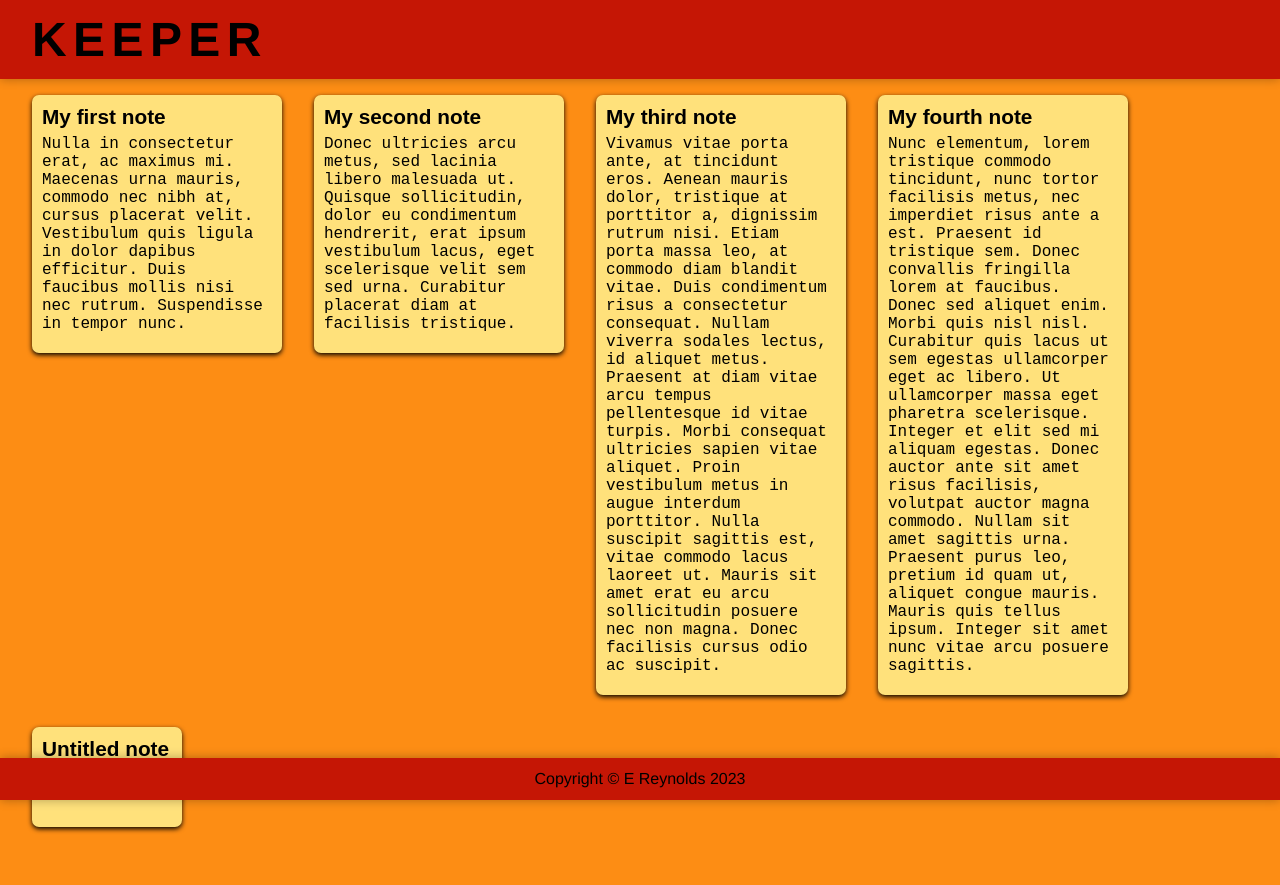
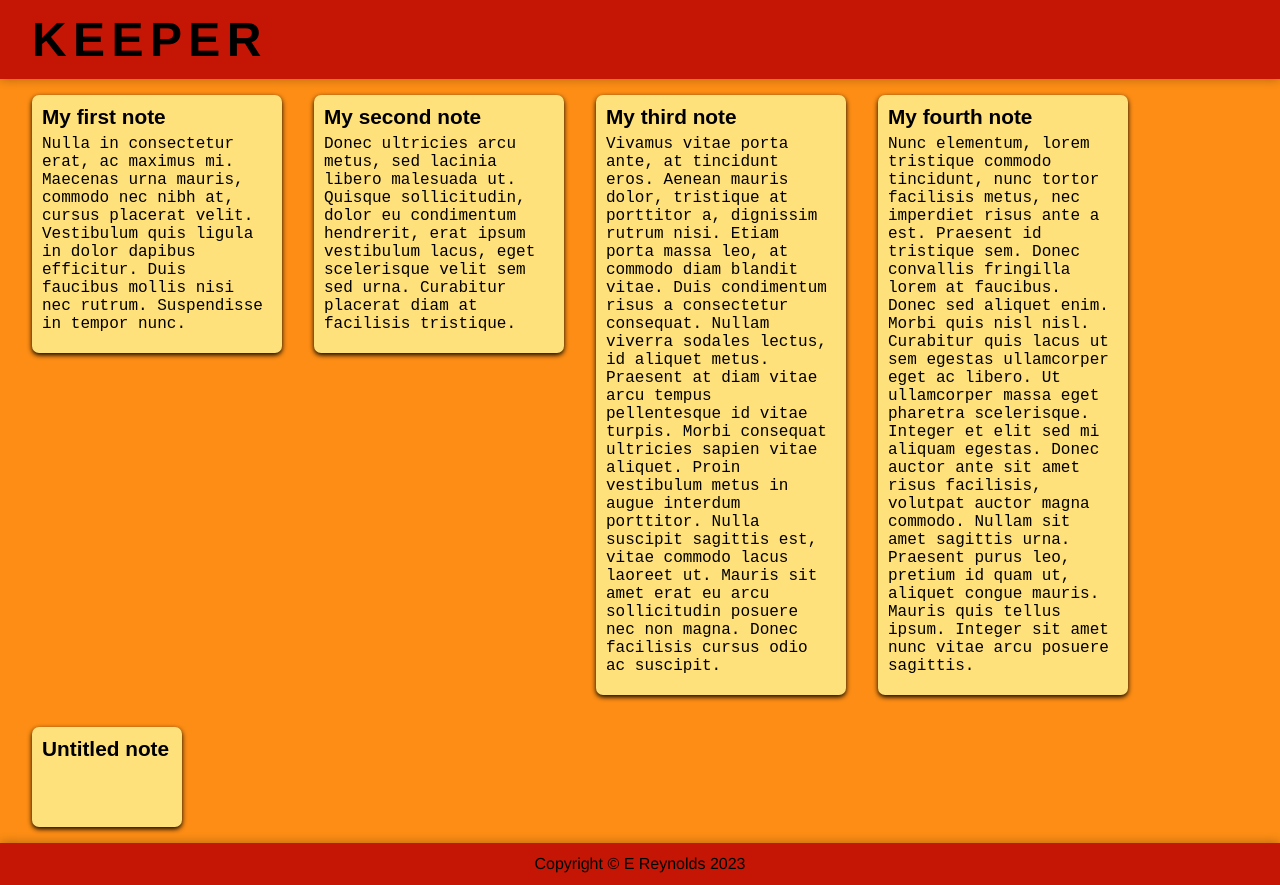
Before and after one commit to ewen-r/notie, a React (Create React App) app: page / in a window 1280 px wide. Before the commit the page ends 843 px from the top, so only its background shows below. Built offline with nearby package versions, Linux system fonts and the light colour scheme.

Commit message:
Added Notes component for holding each Note component. Added/Updated css stylings for Notes and Footer components. Added props to all components.

```diff
--- a/public/styles.css
+++ b/public/styles.css
@@ -18,7 +18,6 @@ html {
 }
 
 body {
-  /* background: #eee; */
   background-color: #FD8D14;
   padding: 0 16px;
 }
@@ -40,14 +39,17 @@ header h1 {
 }
 
 footer {
-  position: absolute;
-  bottom: 0;
-  width: 100%;
   text-align: center;
 }
 
 footer p {
   font-family: 'Franklin Gothic Medium', 'Arial Narrow', Arial, sans-serif;
+}
+
+.notes {
+  min-height: 100%;
+  display: grid;
+  grid-template-rows: auto 1fr auto;
 }
 
 .note {
--- a/src/components/App.jsx
+++ b/src/components/App.jsx
@@ -1,29 +1,17 @@
 import React from "react";
 import Header from "./Header";
 import Footer from "./Footer";
-import Note from "./Note";
-import { dummyNotes } from "./devComponents/dummyNotes";
+import Notes from "./Notes";
 
 
-/** Creates a Note element from input note object.
-  * @param {any} note Input note object.
- */
-function createNote(note) {
-  return (
-    <Note
-      title={note.title}
-      content={note.content}
-    />
-  );
-}
-
-
-/** Main App. */
-function App() {
+/** Main App.
+  * @param {any} props Input properties.
+*/
+function App(props) {
   return (
     <div>
       <Header />
-      { dummyNotes.map(n => createNote(n)) }
+      <Notes />
       <Footer />
     </div>
   );
--- a/src/components/Note.jsx
+++ b/src/components/Note.jsx
@@ -1,4 +1,5 @@
 import React from "react";
+
 
 /** Component to display Note.
   * @param {any} props Input properties.
--- /dev/null
+++ b/src/components/Notes.jsx
@@ -0,0 +1,34 @@
+import React from "react";
+import { dummyNotes } from "./devComponents/dummyNotes";
+import Note from "./Note";
+
+
+/** Creates a Note element from input note object.
+  * @param {any} note Input note object.
+ */
+function createNote(note) {
+  return (
+    <Note
+      title={note.title}
+      content={note.content}
+    />
+  );
+}
+
+
+/** Component to display Notes.
+  * @param {any} props Input properties.
+*/
+function Notes(props) {
+
+  return (
+    <div className="notes">
+      <div>
+        {dummyNotes.map(n => createNote(n))}
+      </div>
+    </div>
+  );
+
+}
+
+export default Notes;
```
Also changed, not shown: src/components/Footer.jsx (+5 -2 lines), src/components/Header.jsx (+5 -2 lines).
